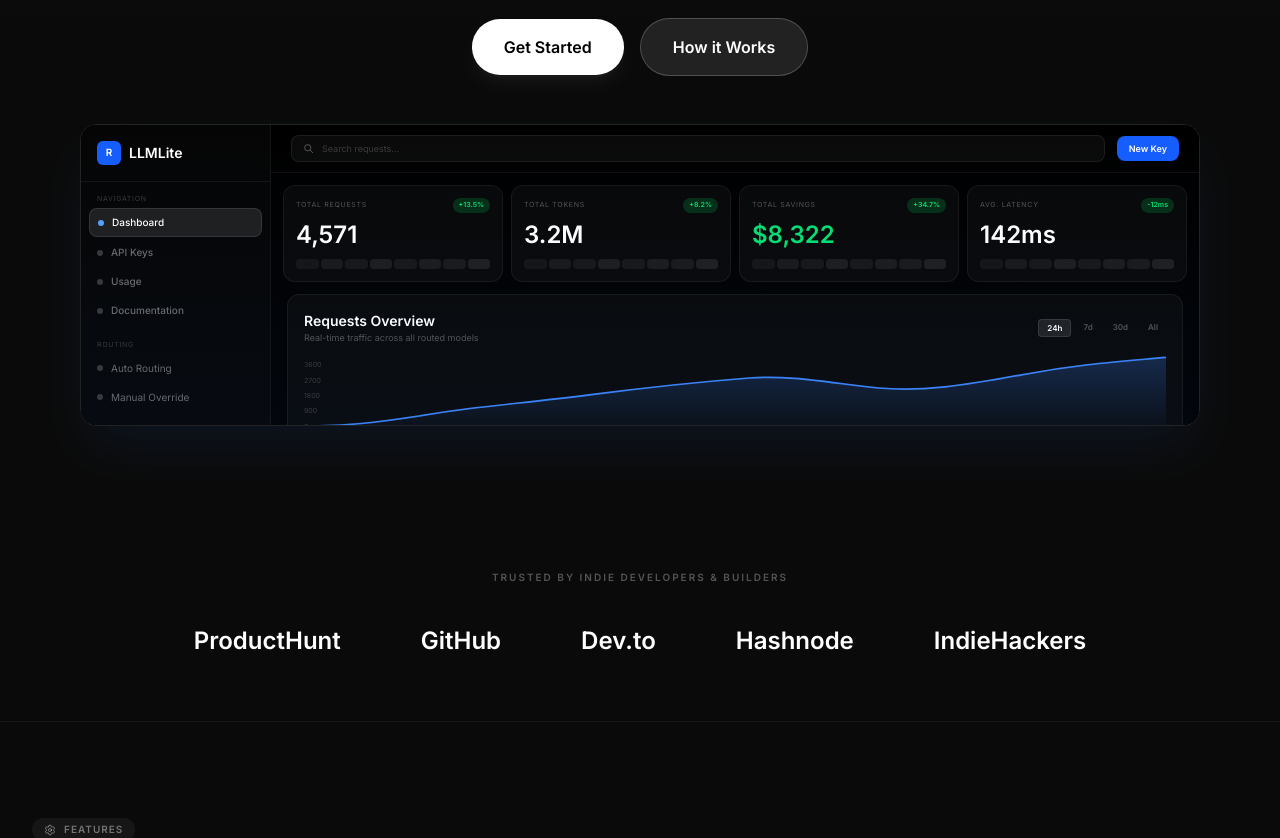
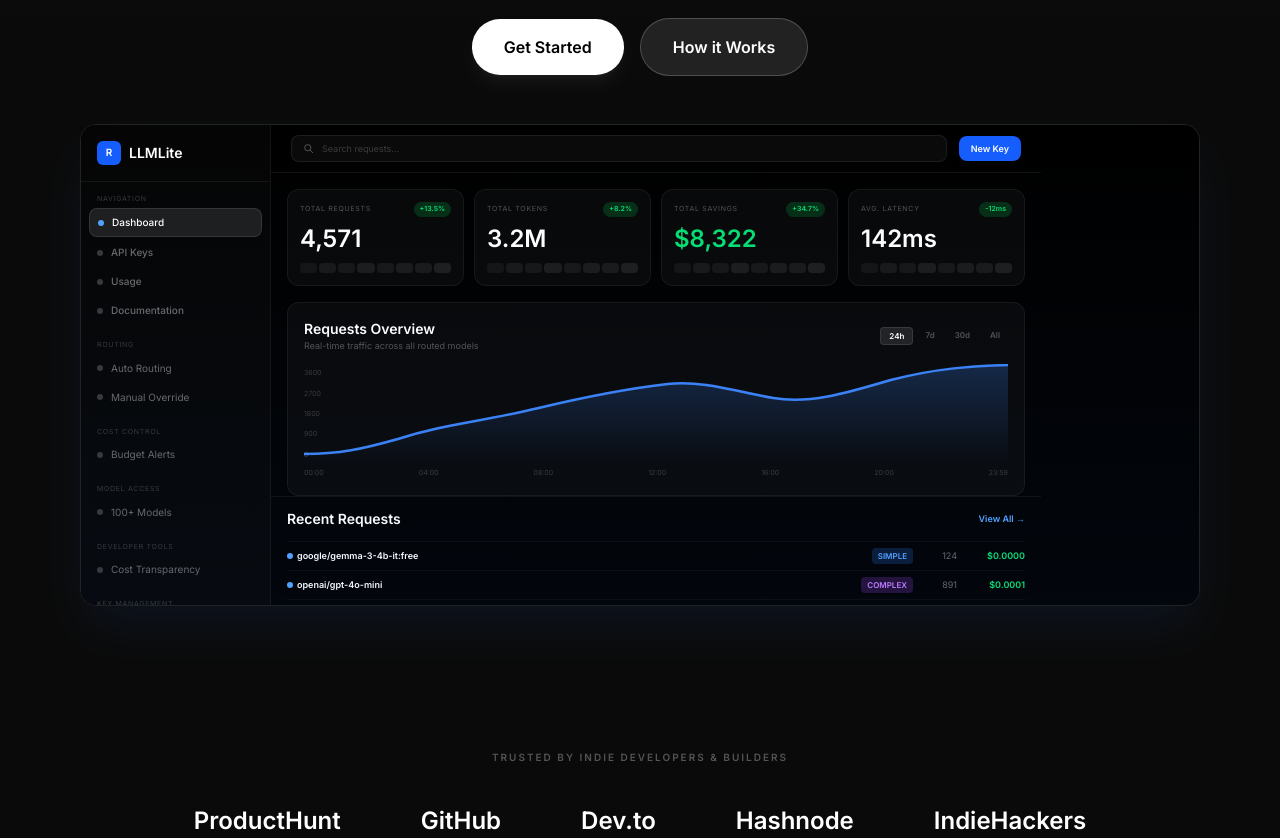
Before and after one commit to krishnawararkar15-droid/routerllm, a React (Vite) app: page / in a window 1280 px wide. Shown: the part 460-1298 px from the top of the page. Built offline with nearby package versions, Linux system fonts and the light colour scheme.

Commit message:
Fix dashboard preview - full dashboard with scale on mobile

```diff
--- a/src/App.tsx
+++ b/src/App.tsx
@@ -189,54 +189,64 @@ const Hero = () => {
 How it Works
             </motion.button>
           </motion.div>
-          </div>
         </div>
 
         {/* Dashboard Preview */}
         <div className="mt-12 mx-auto w-full max-w-6xl px-4">
           <div className="relative rounded-2xl overflow-hidden border border-white/10 shadow-2xl shadow-blue-500/10">
-            {/* Glow */}
             <div className="absolute inset-0 bg-gradient-to-t from-blue-500/5 to-transparent pointer-events-none z-10" />
 
-            {/* Dashboard content - NO browser bar */}
-            <div className="w-full bg-black overflow-hidden" style={{height: '300px'}}>
-              <div className="flex h-full">
+            {/* Wrapper that scales down on mobile */}
+            <div className="w-full overflow-hidden bg-black"
+              style={{height: 'clamp(280px, 50vw, 480px)'}}>
+              <div style={{
+                transform: 'scale(clamp(0.35, 0.6vw, 1))',
+                transformOrigin: 'top left',
+                width: '960px',
+                height: '480px',
+              }} className="flex">
 
                 {/* Sidebar */}
-                <div className="flex-shrink-0 bg-[#050505] border-r border-white/[0.06] hidden md:block" style={{width: '190px'}}>
+                <div className="flex-shrink-0 bg-[#050505] border-r border-white/[0.06]" style={{width:'190px'}}>
                   <div className="flex items-center gap-2 p-4 border-b border-white/[0.06]">
                     <div className="w-6 h-6 bg-blue-600 rounded-md flex items-center justify-center text-[10px] font-black text-white">R</div>
                     <span className="text-white text-sm font-black">LLMLite</span>
                   </div>
                   <div className="p-2">
                     <div className="text-[7px] text-white/20 uppercase tracking-widest px-2 py-1">Navigation</div>
-                    {[
-                      { label: 'Dashboard', active: true },
-                      { label: 'API Keys', active: false },
-                      { label: 'Usage', active: false },
-                      { label: 'Documentation', active: false },
-                    ].map((item, i) => (
-                      <div key={i} className={`flex items-center gap-2 px-2 py-1.5 rounded-lg mb-0.5 text-[10px] font-medium ${item.active ? 'bg-white/10 text-white border border-white/10' : 'text-white/40'}`}>
-                        <div className={`w-1.5 h-1.5 rounded-full ${item.active ? 'bg-blue-400' : 'bg-white/20'}`} />
-                        {item.label}
+                    {[{label:'Dashboard',active:true},{label:'API Keys',active:false},{label:'Usage',active:false},{label:'Documentation',active:false}].map((item,i)=>(
+                      <div key={i} className={`flex items-center gap-2 px-2 py-1.5 rounded-lg mb-0.5 text-[10px] font-medium ${item.active?'bg-white/10 text-white border border-white/10':'text-white/40'}`}>
+                        <div className={`w-1.5 h-1.5 rounded-full ${item.active?'bg-blue-400':'bg-white/20'}`}/>{item.label}
                       </div>
                     ))}
                     <div className="text-[7px] text-white/20 uppercase tracking-widest px-2 py-1 mt-3">Routing</div>
-                    {['Auto Routing','Manual Override'].map((item, i) => (
+                    {['Auto Routing','Manual Override'].map((item,i)=>(
                       <div key={i} className="flex items-center gap-2 px-2 py-1.5 rounded-lg mb-0.5 text-[10px] text-white/40">
-                        <div className="w-1.5 h-1.5 rounded-full bg-white/20" />{item}
+                        <div className="w-1.5 h-1.5 rounded-full bg-white/20"/>{item}
                       </div>
                     ))}
                     <div className="text-[7px] text-white/20 uppercase tracking-widest px-2 py-1 mt-3">Cost Control</div>
-                    {['Budget Alerts'].map((item, i) => (
+                    {['Budget Alerts'].map((item,i)=>(
                       <div key={i} className="flex items-center gap-2 px-2 py-1.5 rounded-lg mb-0.5 text-[10px] text-white/40">
-                        <div className="w-1.5 h-1.5 rounded-full bg-white/20" />{item}
+                        <div className="w-1.5 h-1.5 rounded-full bg-white/20"/>{item}
                       </div>
                     ))}
                     <div className="text-[7px] text-white/20 uppercase tracking-widest px-2 py-1 mt-3">Model Access</div>
-                    {['100+ Models'].map((item, i) => (
+                    {['100+ Models'].map((item,i)=>(
                       <div key={i} className="flex items-center gap-2 px-2 py-1.5 rounded-lg mb-0.5 text-[10px] text-white/40">
-                        <div className="w-1.5 h-1.5 rounded-full bg-white/20" />{item}
+                        <div className="w-1.5 h-1.5 rounded-full bg-white/20"/>{item}
+                      </div>
+                    ))}
+                    <div className="text-[7px] text-white/20 uppercase tracking-widest px-2 py-1 mt-3">Developer Tools</div>
+                    {['Cost Transparency'].map((item,i)=>(
+                      <div key={i} className="flex items-center gap-2 px-2 py-1.5 rounded-lg mb-0.5 text-[10px] text-white/40">
+                        <div className="w-1.5 h-1.5 rounded-full bg-white/20"/>{item}
+                      </div>
+                    ))}
+                    <div className="text-[7px] text-white/20 uppercase tracking-widest px-2 py-1 mt-3">Key Management</div>
+                    {['Multiple Keys'].map((item,i)=>(
+                      <div key={i} className="flex items-center gap-2 px-2 py-1.5 rounded-lg mb-0.5 text-[10px] text-white/40">
+                        <div className="w-1.5 h-1.5 rounded-full bg-white/20"/>{item}
                       </div>
                     ))}
                   </div>
@@ -253,22 +263,22 @@ How it Works
                     <div className="bg-blue-600 text-white text-[9px] font-black px-3 py-1.5 rounded-lg">New Key</div>
                   </div>
                   {/* Stats */}
-                  <div className="grid grid-cols-2 md:grid-cols-4 gap-2 p-3">
+                  <div className="grid grid-cols-4 gap-2.5 p-4">
                     {[
-                      { label: 'TOTAL REQUESTS', value: '4,571', badge: '+13.5%', color: 'text-white' },
-                      { label: 'TOTAL TOKENS', value: '3.2M', badge: '+8.2%', color: 'text-white' },
-                      { label: 'TOTAL SAVINGS', value: '$8,322', badge: '+34.7%', color: 'text-green-400' },
-                      { label: 'AVG. LATENCY', value: '142ms', badge: '-12ms', color: 'text-white' },
-                    ].map((card, i) => (
+                      {label:'TOTAL REQUESTS',value:'4,571',badge:'+13.5%',color:'text-white'},
+                      {label:'TOTAL TOKENS',value:'3.2M',badge:'+8.2%',color:'text-white'},
+                      {label:'TOTAL SAVINGS',value:'$8,322',badge:'+34.7%',color:'text-green-400'},
+                      {label:'AVG. LATENCY',value:'142ms',badge:'-12ms',color:'text-white'},
+                    ].map((card,i)=>(
                       <div key={i} className="bg-white/[0.03] border border-white/[0.06] rounded-xl p-3">
                         <div className="flex items-center justify-between mb-1.5">
                           <span className="text-[7px] text-white/30 uppercase tracking-widest">{card.label}</span>
                           <span className="text-[7px] bg-green-500/20 text-green-400 px-1.5 py-0.5 rounded-full font-bold">{card.badge}</span>
                         </div>
-                        <div className={`text-lg md:text-2xl font-black ${card.color}`}>{card.value}</div>
+                        <div className={`text-2xl font-black ${card.color}`}>{card.value}</div>
                         <div className="flex gap-0.5 mt-2">
-                          {[30,45,35,60,40,55,50,70].map((h, j) => (
-                            <div key={j} className="flex-1 rounded-sm bg-white/10" style={{height:'10px', opacity: h/100 + 0.2}} />
+                          {[30,45,35,60,40,55,50,70].map((h,j)=>(
+                            <div key={j} className="flex-1 rounded-sm bg-white/10" style={{height:'10px',opacity:h/100+0.2}}/>
                           ))}
                         </div>
                       </div>
@@ -282,30 +292,30 @@ How it Works
                         <div className="text-[9px] text-white/30">Real-time traffic across all routed models</div>
                       </div>
                       <div className="flex gap-1">
-                        {['24h','7d','30d','All'].map((t, i) => (
-                          <div key={i} className={`text-[8px] px-2 py-0.5 rounded font-bold cursor-pointer ${i === 0 ? 'bg-white/10 text-white border border-white/10' : 'text-white/30'}`}>{t}</div>
+                        {['24h','7d','30d','All'].map((t,i)=>(
+                          <div key={i} className={`text-[8px] px-2 py-0.5 rounded font-bold ${i===0?'bg-white/10 text-white border border-white/10':'text-white/30'}`}>{t}</div>
                         ))}
                       </div>
                     </div>
-                    <div className="relative" style={{height:'80px'}}>
-                      <svg viewBox="0 0 600 120" preserveAspectRatio="none" className="w-full h-full">
+                    <div className="relative" style={{height:'100px'}}>
+                      <svg viewBox="0 0 600 100" preserveAspectRatio="none" className="w-full h-full">
                         <defs>
                           <linearGradient id="g1" x1="0" y1="0" x2="0" y2="1">
                             <stop offset="0%" stopColor="#3b82f6" stopOpacity="0.25"/>
                             <stop offset="100%" stopColor="#3b82f6" stopOpacity="0"/>
                           </linearGradient>
                         </defs>
-                        <path d="M0,105 C30,105 50,100 80,90 C120,75 150,72 200,58 C250,44 280,38 310,33 C340,28 370,42 400,48 C430,54 460,44 500,28 C540,12 570,8 600,2" fill="none" stroke="#3b82f6" strokeWidth="2.5"/>
-                        <path d="M0,105 C30,105 50,100 80,90 C120,75 150,72 200,58 C250,44 280,38 310,33 C340,28 370,42 400,48 C430,54 460,44 500,28 C540,12 570,8 600,2 L600,120 L0,120 Z" fill="url(#g1)"/>
+                        <path d="M0,90 C30,90 50,85 80,75 C120,60 150,58 200,44 C250,30 280,24 310,20 C340,16 370,28 400,34 C430,40 460,30 500,16 C540,4 570,2 600,1" fill="none" stroke="#3b82f6" strokeWidth="2.5"/>
+                        <path d="M0,90 C30,90 50,85 80,75 C120,60 150,58 200,44 C250,30 280,24 310,20 C340,16 370,28 400,34 C430,40 460,30 500,16 C540,4 570,2 600,1 L600,100 L0,100 Z" fill="url(#g1)"/>
                       </svg>
                       <div className="absolute left-0 top-0 h-full flex flex-col justify-between py-1">
-                        {['3600','2700','1800','900','0'].map((v,i) => (
+                        {['3600','2700','1800','900','0'].map((v,i)=>(
                           <span key={i} className="text-[7px] text-white/20">{v}</span>
                         ))}
                       </div>
                     </div>
-                    <div className="flex justify-between mt-2">
-                      {['00:00','04:00','08:00','12:00','16:00','20:00','23:59'].map((t,i) => (
+                    <div className="flex justify-between mt-1">
+                      {['00:00','04:00','08:00','12:00','16:00','20:00','23:59'].map((t,i)=>(
                         <span key={i} className="text-[7px] text-white/20">{t}</span>
                       ))}
                     </div>
@@ -315,11 +325,30 @@ How it Works
                     <span className="text-sm font-bold text-white">Recent Requests</span>
                     <span className="text-[9px] text-blue-400 font-bold">View All →</span>
                   </div>
+                  <div className="px-4 pb-3">
+                    {[
+                      {model:'google/gemma-3-4b-it:free',type:'SIMPLE',tokens:'124',cost:'$0.0000'},
+                      {model:'openai/gpt-4o-mini',type:'COMPLEX',tokens:'891',cost:'$0.0001'},
+                      {model:'google/gemma-3-4b-it:free',type:'SIMPLE',tokens:'67',cost:'$0.0000'},
+                    ].map((row,i)=>(
+                      <div key={i} className="flex items-center gap-3 py-1.5 border-t border-white/[0.04]">
+                        <div className="flex items-center gap-1 flex-1">
+                          <div className="w-1.5 h-1.5 rounded-full bg-blue-400"/>
+                          <span className="text-[9px] font-bold text-white">{row.model}</span>
+                        </div>
+                        <span className={`text-[8px] font-black px-1.5 py-0.5 rounded ${row.type==='SIMPLE'?'bg-blue-500/20 text-blue-400':'bg-purple-500/20 text-purple-400'}`}>{row.type}</span>
+                        <span className="text-[9px] text-white/40 w-8 text-right">{row.tokens}</span>
+                        <span className="text-[9px] font-bold text-green-400 w-14 text-right">{row.cost}</span>
+                      </div>
+                    ))}
+                  </div>
                 </div>
-</div>
+
+              </div>
+            </div>
           </div>
         </div>
-        </div>
+      </div>
     </section>
   );
 };
```
